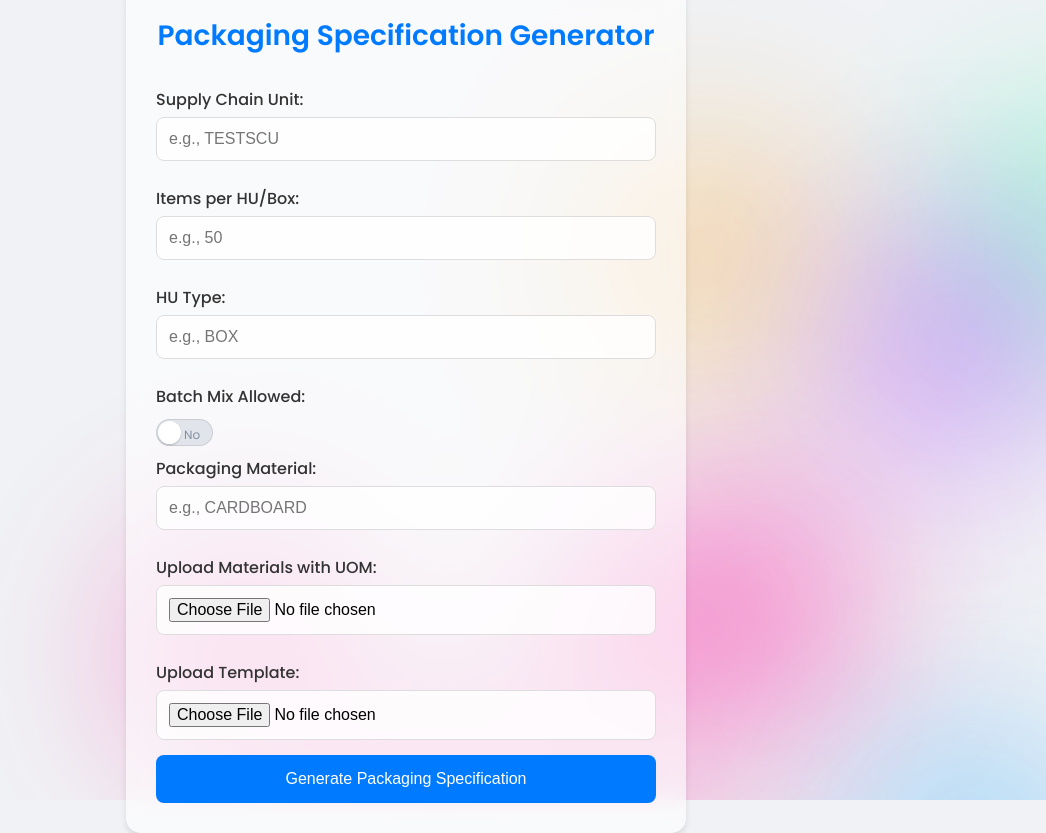
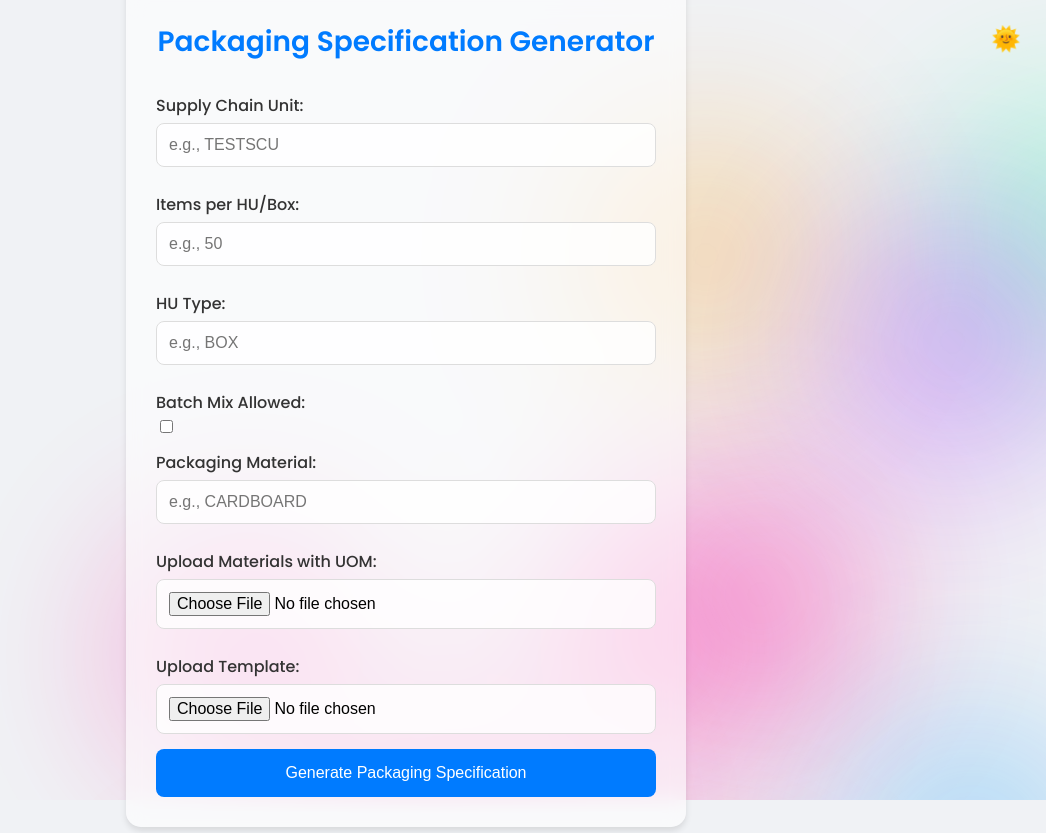
Before and after one commit to infxmousrogue/EWM-Packaging-Specification-Generator, a plain HTML site: page index.html in a window 1280 px wide. Shown: the whole page, without its empty margins (234-1280 px from the left). Drawn offline with Linux system fonts and the light colour scheme.

Commit message:
Added dark mode

```diff
--- /dev/null
+++ b/darkmode.js
@@ -0,0 +1,27 @@
+document.addEventListener('DOMContentLoaded', function () {
+    const themeToggleButton = document.getElementById('theme-toggle');
+    const themeIcon = document.getElementById('theme-icon');
+
+    // Check and apply saved theme preference
+    const currentTheme = localStorage.getItem('theme') || 'light';
+    if (currentTheme === 'dark') {
+        document.body.classList.add('dark-mode');
+        themeIcon.textContent = '🌜';
+    } else {
+        themeIcon.textContent = '🌞';
+    }
+
+    // Toggle dark mode on button click
+    themeToggleButton.addEventListener('click', function () {
+        document.body.classList.toggle('dark-mode');
+
+        // Update the icon based on the mode
+        if (document.body.classList.contains('dark-mode')) {
+            themeIcon.textContent = '🌜';
+            localStorage.setItem('theme', 'dark');
+        } else {
+            themeIcon.textContent = '🌞';
+            localStorage.setItem('theme', 'light');
+        }
+    });
+});
--- a/index.html
+++ b/index.html
@@ -12,7 +12,9 @@
 <body>
     <!-- Blob Container -->
     <div class="blobs-container"></div>
-
+    <button id="theme-toggle" aria-label="Toggle Dark Mode">
+        <span id="theme-icon">🌞</span>
+    </button>
     <div class="container">
         <h1>Packaging Specification Generator</h1>
         <form id="packspec-form">
@@ -46,5 +48,6 @@
         <a id="download-link" href="#" style="display: none;">Download CSV</a>
     </div>
     <script src="script.js"></script>
+    <script src="darkmode.js"></script>
 </body>
 </html>
--- a/styles.css
+++ b/styles.css
@@ -5,10 +5,17 @@ body {
   justify-content: center;
   align-items: center;
   height: 100vh;
-    background-color: #f0f2f5;
+  background-color: #f0f2f5; /* Default light background */
   margin: 0;
   overflow: hidden; /* Prevents scrollbars */
   position: relative;
+  transition: background-color 0.3s ease, color 0.3s ease; /* Smooth transition */
+}
+
+/* Dark mode styles */
+body.dark-mode {
+  background-color: #121212; /* Dark mode background */
+  color: #f1f1f1; /* Text color for dark mode */
 }
 
 .blobs-container {
@@ -19,6 +26,11 @@ body {
   height: 100%;
   overflow: hidden;
   z-index: -1; /* Places blobs behind other content */
+}
+
+/* Adjust blob opacity for dark mode */
+body.dark-mode .blob {
+  opacity: 0.4; /* Reduce brightness in dark mode */
 }
 
 .blob {
@@ -78,6 +90,11 @@ body {
   max-width: 500px;
   position: relative; /* Ensure it appears above blobs */
   z-index: 1;
+  transition: background 0.3s ease;
+}
+
+body.dark-mode .container {
+  background: rgba(0, 0, 0, 0.5); /* Dark mode container background */
 }
 
 h1 {
@@ -86,6 +103,11 @@ h1 {
   text-align: center;
   color: #007bff;
   font-weight: 600;
+  transition: color 0.3s ease;
+}
+
+body.dark-mode h1 {
+  color: #80bfff; /* Lighter blue for dark mode */
 }
 
 form {
@@ -97,6 +119,11 @@ label {
   margin-top: 10px;
   font-weight: 500;
   color: #333;
+  transition: color 0.3s ease;
+}
+
+body.dark-mode label {
+  color: #ddd; /* Light color in dark mode */
 }
 
 input[type="text"],
@@ -108,8 +135,15 @@ input[type="file"] {
   border: 1px solid #ddd;
   border-radius: 8px;
   font-size: 16px;
-    transition: border-color 0.3s ease;
+  transition: border-color 0.3s ease, background 0.3s ease;
   background: rgba(255, 255, 255, 0.8); /* Ensure input fields are not too transparent */
+}
+
+body.dark-mode input[type="text"],
+body.dark-mode input[type="number"],
+body.dark-mode input[type="file"] {
+  background: rgba(30, 30, 30, 0.8); /* Dark mode input fields */
+  border-color: #555;
 }
 
 input[type="text"]:focus,
@@ -135,6 +169,10 @@ button:hover {
   background-color: #0056b3;
 }
 
+body.dark-mode button {
+  background-color: #0056b3;
+}
+
 a#download-link {
   margin-top: 20px;
   text-align: center;
@@ -145,8 +183,28 @@ a#download-link {
   transition: color 0.3s ease;
 }
 
+body.dark-mode a#download-link {
+  color: #80bfff; /* Adjusted link color for dark mode */
+}
+
 a#download-link:hover {
   color: #0056b3;
+}
+
+/* Sun/Moon Toggle Button */
+#theme-toggle {
+  position: fixed;
+  top: 10px;
+  right: 10px;
+  background: none;
+  border: none;
+  cursor: pointer;
+  font-size: 24px;
+  transition: color 0.3s ease;
+}
+
+body.dark-mode #theme-toggle {
+  color: #f1f1f1; /* Light color for the toggle in dark mode */
 }
 
 .inline-field {
@@ -158,107 +216,3 @@ a#download-link:hover {
 .inline-field label {
   margin-bottom: 0; /* Aligns the label with input field */
 }
-
-/* CHECKBIOX */
-
-
-
-
-  .checkbox-wrapper-34 {
-    --blue: #0D7EFF;
-    --g08: #E1E5EB;
-    --g04: #848ea1;
-  }
-
-  .checkbox-wrapper-34 .tgl {
-    display: none;
-  }
-  .checkbox-wrapper-34 .tgl,
-  .checkbox-wrapper-34 .tgl:after,
-  .checkbox-wrapper-34 .tgl:before,
-  .checkbox-wrapper-34 .tgl *,
-  .checkbox-wrapper-34 .tgl *:after,
-  .checkbox-wrapper-34 .tgl *:before,
-  .checkbox-wrapper-34 .tgl + .tgl-btn {
-    box-sizing: border-box;
-  }
-  .checkbox-wrapper-34 .tgl::selection,
-  .checkbox-wrapper-34 .tgl:after::selection,
-  .checkbox-wrapper-34 .tgl:before::selection,
-  .checkbox-wrapper-34 .tgl *::selection,
-  .checkbox-wrapper-34 .tgl *:after::selection,
-  .checkbox-wrapper-34 .tgl *:before::selection,
-  .checkbox-wrapper-34 .tgl + .tgl-btn::selection {
-    background: none;
-  }
-  .checkbox-wrapper-34 .tgl + .tgl-btn {
-    outline: 0;
-    display: block;
-    width: 57px;
-    height: 27px;
-    position: relative;
-    cursor: pointer;
-    user-select: none;
-    font-size: 12px;
-    font-weight: 400;
-    color: #fff;
-  }
-  .checkbox-wrapper-34 .tgl + .tgl-btn:after,
-  .checkbox-wrapper-34 .tgl + .tgl-btn:before {
-    position: relative;
-    display: block;
-    content: "";
-    width: 44%;
-    height: 100%;
-  }
-  .checkbox-wrapper-34 .tgl + .tgl-btn:after {
-    left: 0;
-  }
-  .checkbox-wrapper-34 .tgl + .tgl-btn:before {
-    display: inline;
-    position: absolute;
-    top: 7px;
-  }
-  .checkbox-wrapper-34 .tgl:checked + .tgl-btn:after {
-    left: 56.5%;
-  }
-
-  .checkbox-wrapper-34 .tgl-ios + .tgl-btn {
-    background: var(--g08);
-    border-radius: 20rem;
-    padding: 2px;
-    transition: all 0.4s ease;
-    box-shadow: inset 0 0 0 1px rgba(0, 0, 0, 0.1);
-  }
-  .checkbox-wrapper-34 .tgl-ios + .tgl-btn:after {
-    border-radius: 2em;
-    background: #fff;
-    transition: left 0.3s cubic-bezier(0.175, 0.885, 0.32, 1.275), padding 0.3s ease, margin 0.3s ease;
-    box-shadow: 0 1px 2px 0 rgba(0, 0, 0, 0.2);
-  }
-  .checkbox-wrapper-34 .tgl-ios + .tgl-btn:before {
-    content: "No";
-    left: 28px;
-    color: var(--g04);
-    transition: left 0.3s cubic-bezier(0.175, 0.885, 0.32, 1.275);
-  }
-  .checkbox-wrapper-34 .tgl-ios + .tgl-btn:active {
-    box-shadow: inset 0 0 0 30px rgba(0, 0, 0, 0.1);
-  }
-  .checkbox-wrapper-34 .tgl-ios + .tgl-btn:active:after {
-    padding-right: 0.4em;
-  }
-  .checkbox-wrapper-34 .tgl-ios:checked + .tgl-btn {
-    background: var(--blue);
-  }
-  .checkbox-wrapper-34 .tgl-ios:checked + .tgl-btn:active {
-    box-shadow: inset 0 0 0 30px rgba(0, 0, 0, 0.1);
-  }
-  .checkbox-wrapper-34 .tgl-ios:checked + .tgl-btn:active:after {
-    margin-left: -0.4em;
-  }
-  .checkbox-wrapper-34 .tgl-ios:checked + .tgl-btn:before {
-    content: "Yes";
-    left: 4px;
-    color: #fff;
-  }
```
Lines whose indentation alone changed are shown as unchanged.
